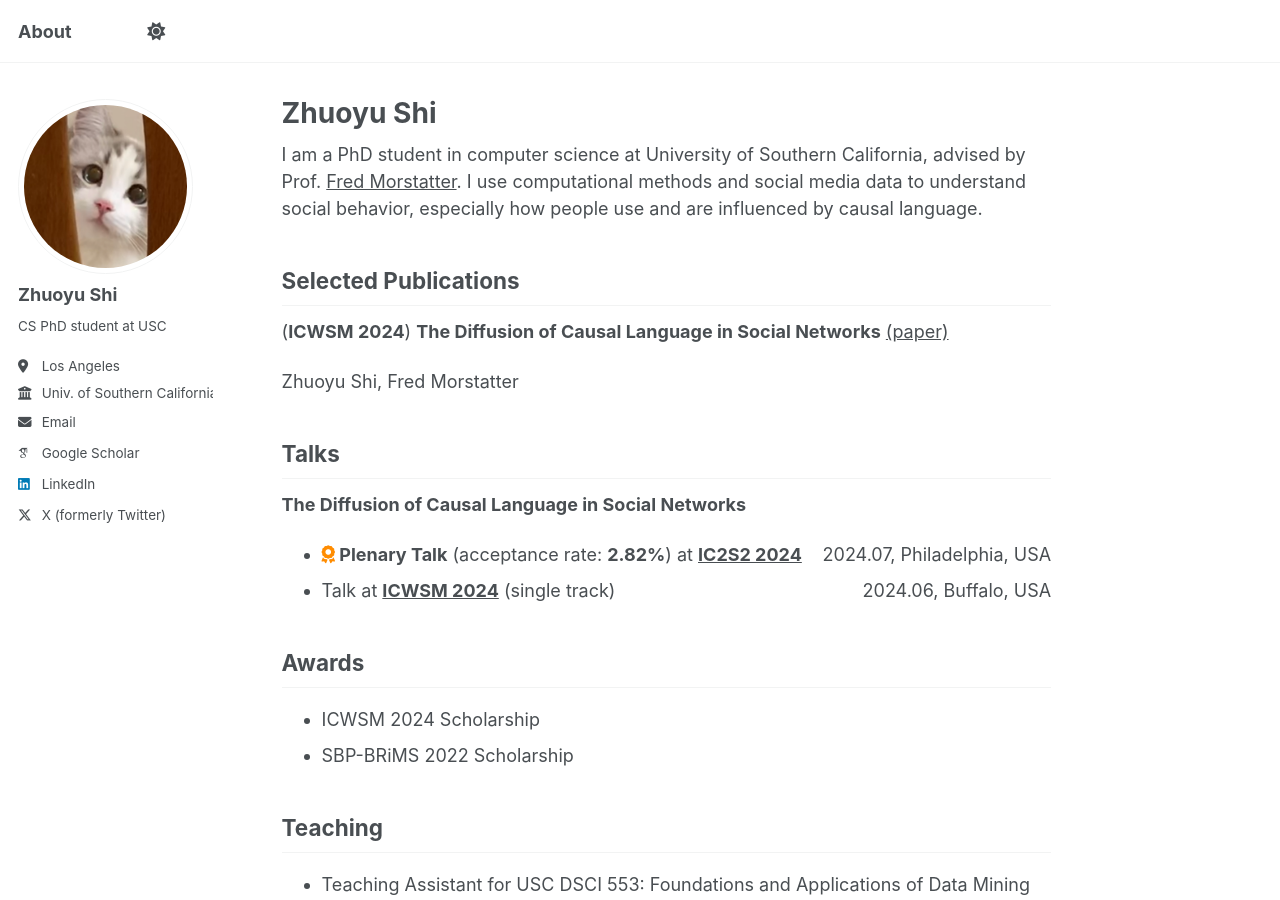
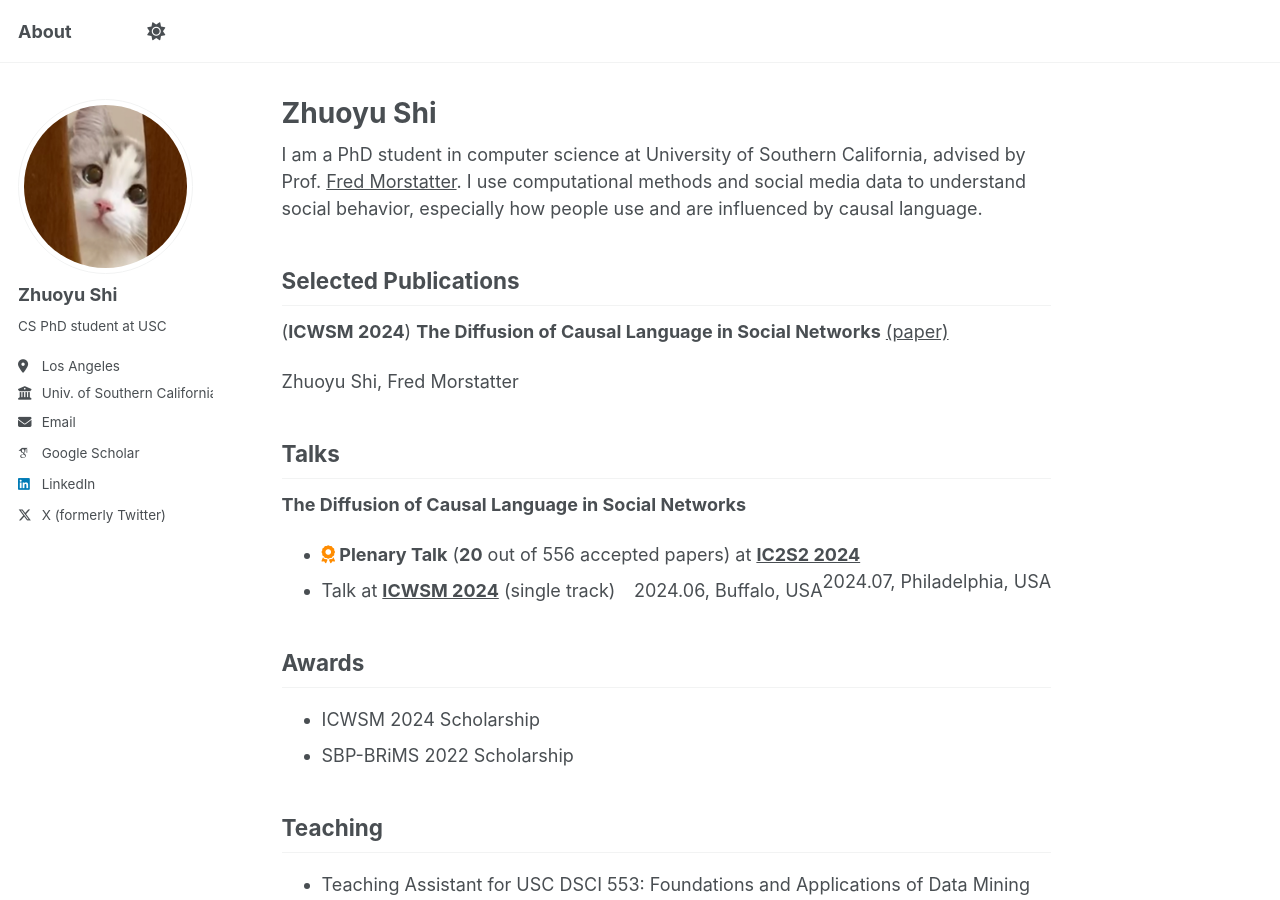
Before and after one commit to ZhuoyuShiii/zhuoyushiii.github.io, a Jekyll site: the page built from _pages/about.md, in a window 1280 px wide and 900 px high. Built offline with Jekyll 4.4.1, drawn with Linux system fonts in a browser that asks for light colours; some web fonts are replaced; a script that is not in the unit is left out.

Commit message:
Update about.md

```diff
--- a/_pages/about.md
+++ b/_pages/about.md
@@ -19,7 +19,7 @@ Zhuoyu Shi, Fred Morstatter
 
 ## Talks
 **The Diffusion of Causal Language in Social Networks**
-- **<i style="color:#FF8C00" class="fa-solid fa-award"></i> Plenary Talk** (acceptance rate: **2.82%**) at **<a style="color:inherit" href="https://ic2s2-2024.org">IC2S2 2024</a>** <span style="float:right;">2024.07, Philadelphia, USA</span>
+- **<i style="color:#FF8C00" class="fa-solid fa-award"></i> Plenary Talk** (**20** out of 556 accepted papers) at **<a style="color:inherit" href="https://ic2s2-2024.org">IC2S2 2024</a>** <span style="float:right;">2024.07, Philadelphia, USA</span>
 - Talk at **<a style="color:inherit" href="https://www.icwsm.org/2024/index.html/">ICWSM 2024</a>** (single track) <span style="float:right;">2024.06, Buffalo, USA</span>
 
 
```
